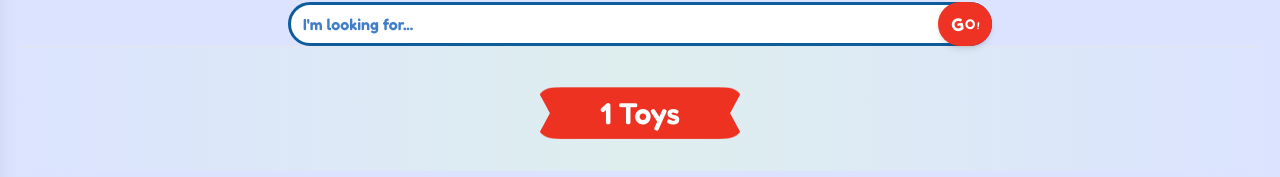
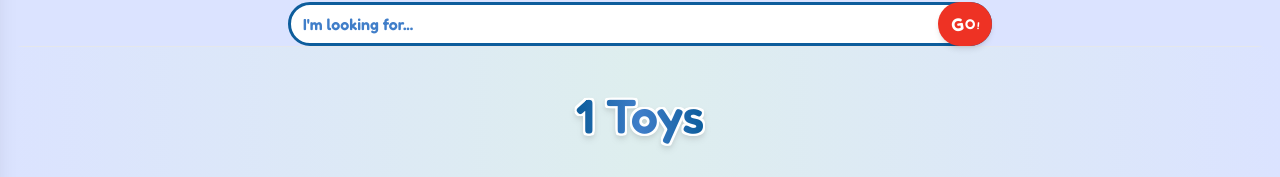
Before and after one commit to steveohozzy/entertainer-interview, a React (Create React App) app: page /brands/1 in a window 1280 px wide. Shown: the part 153-330 px from the top of the page. Built offline with nearby package versions, Linux system fonts and the light colour scheme.

Commit message:
brands page title change from ribbon

```diff
--- a/src/routes/brandsPage/Brands.js
+++ b/src/routes/brandsPage/Brands.js
@@ -409,7 +409,8 @@ const Brands = () => {
     <>
       <div className="max-w-7xl mx-auto px-4 sm:px-6 lg:px-8 py-8 pt-10">
         <div className="text-center mb-8">
-          <HeadingRibbon><h1 className="text-3xl capitalize">{id.replace('-', ' ')} Toys</h1></HeadingRibbon>
+          <div className='flex justify-center'>
+        <h1 id="offers" className="text-3xl md:text-4xl lg:text-5xl font-bold md:!leading-[1.2] text-transparent text-center drop-shadow-md"><span className='bg-gradient-to-r from-brandBlue via-textBlue to-brandBlue bg-clip-text md:!leading-[1.2] text-transparent capitalize textStroke'>{id.replace('-', ' ')} Toys</span></h1></div>
         </div>
         {/* Filter and Sort Header */}
         <div
```
